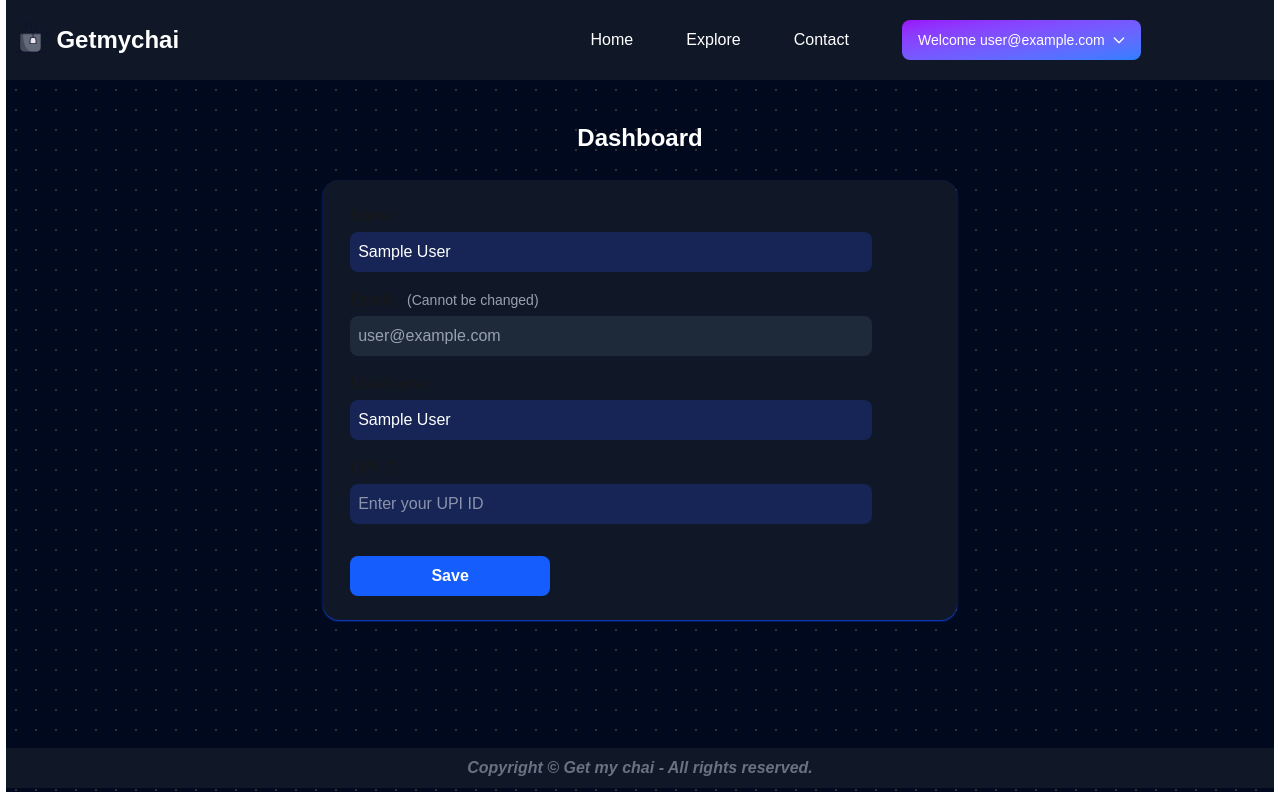
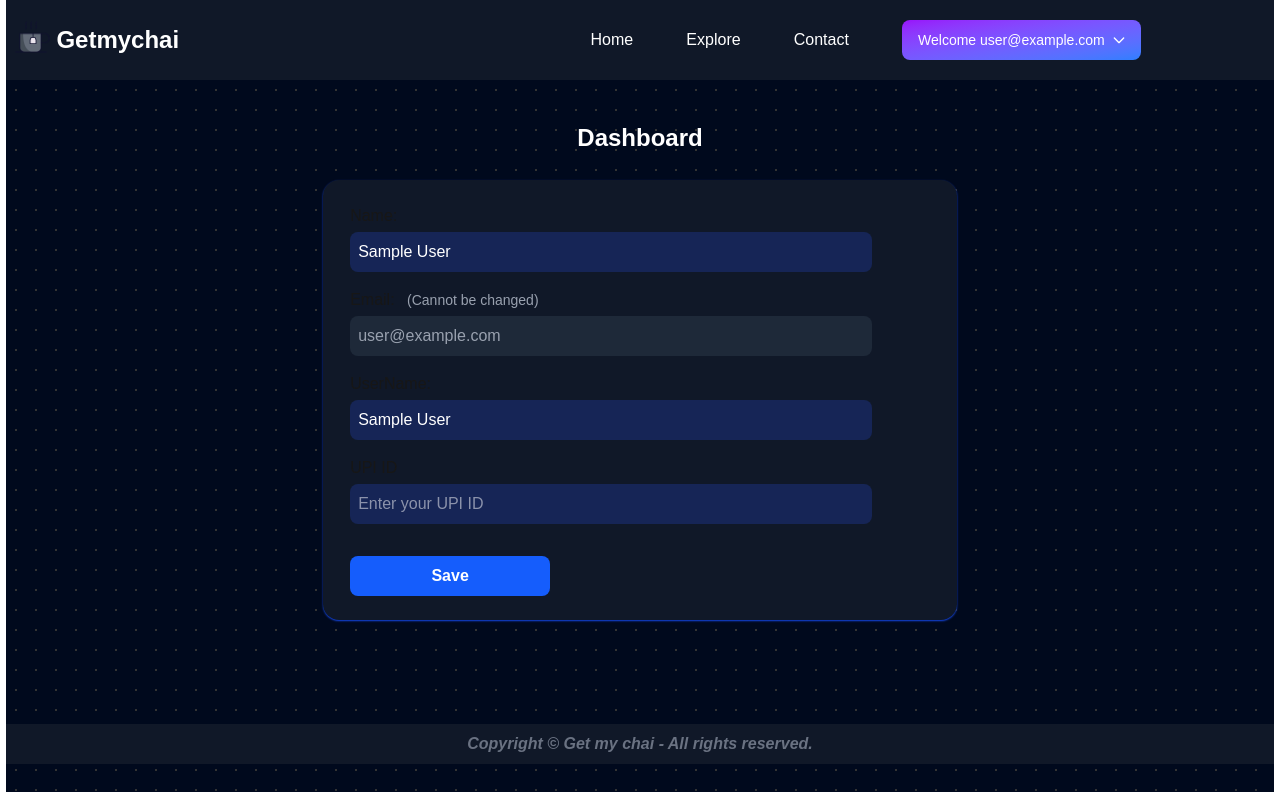
Before and after one commit to Shashikantgiri-web/Getmychap---fund-raising-website, a Next.js app in the folder main-code/: page /dashboard in a window 1280 px wide. Built offline with nearby package versions, Linux system fonts and the light colour scheme; no server answers; sample sign-in values are in the browser's storage.

Commit message:
Update page.js

```diff
--- a/main-code/app/dashboard/page.js
+++ b/main-code/app/dashboard/page.js
@@ -60,7 +60,7 @@ const dashboard = () => {
 
   return (
     <>
-     <div className='w-[99%] h-[78vh] flex flex-col justify-start items-center relative mt-10'>
+     <div className='w-[99%] min-h-[75vh] max-h-[80vh] flex flex-col justify-start items-center relative mt-10'>
       <h1 className='text-2xl font-bold text-white mb-4'>Dashboard</h1>
       {message && <p className='text-green-500 mb-2'>{message}</p>}
       <form onSubmit={handleSubmit} className='w-[90%] md:w-[50%] flex flex-col justify-start items-center p-6 bg-gray-900 rounded-2xl shadow-xs shadow-blue-700 gap-4 mt-2.5'>
```
